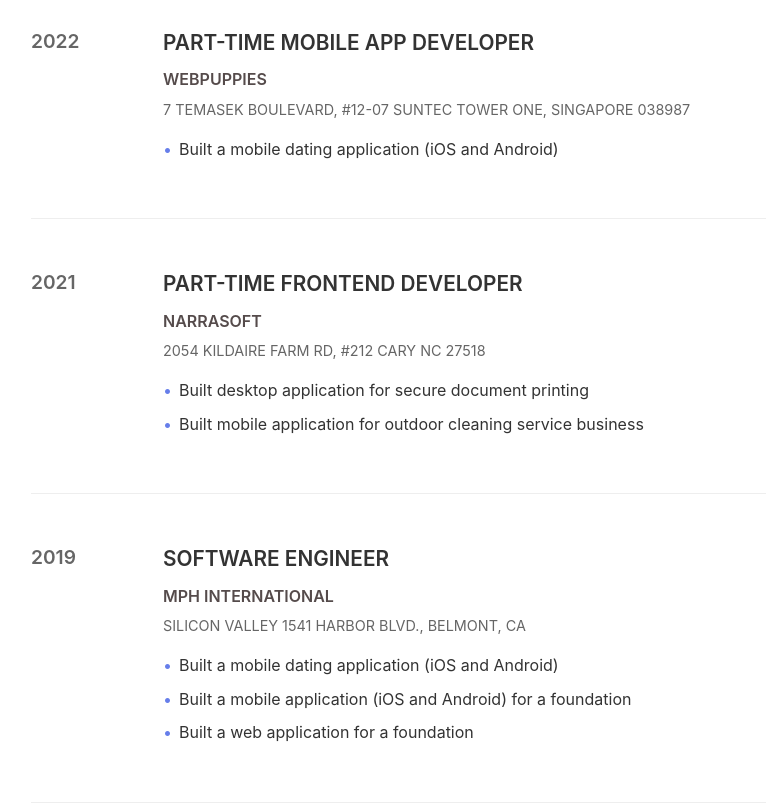
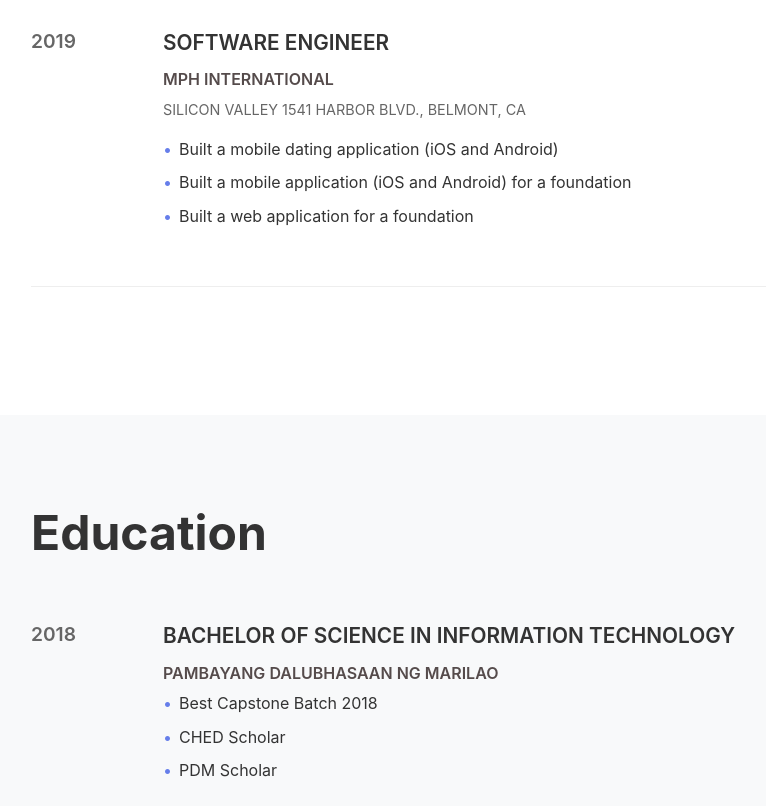
Before and after one commit to ericksondelacruz/about-me, a plain HTML site: page index.html in a window 1280 px wide. Shown: the part 1220-2026 px from the top of the page, without its empty margins (41-807 px from the left). Drawn offline with Linux system fonts and the light colour scheme.

Commit message:
Update history

```diff
--- a/index.html
+++ b/index.html
@@ -100,35 +100,6 @@
 
 				<div class="experience-item">
 					<div class="experience-header">
-						<div class="experience-year">2022</div>
-						<div class="experience-details">
-							<div class="job-title">PART-TIME MOBILE APP DEVELOPER</div>
-							<div class="company">WEBPUPPIES</div>
-							<div class="location">7 TEMASEK BOULEVARD, #12-07 SUNTEC TOWER ONE, SINGAPORE 038987</div>
-							<ul class="responsibilities">
-								<li>Built a mobile dating application (iOS and Android)</li>
-							</ul>
-						</div>
-					</div>
-				</div>
-
-				<div class="experience-item">
-					<div class="experience-header">
-						<div class="experience-year">2021</div>
-						<div class="experience-details">
-							<div class="job-title">PART-TIME FRONTEND DEVELOPER</div>
-							<div class="company">NARRASOFT</div>
-							<div class="location">2054 KILDAIRE FARM RD, #212 CARY NC 27518</div>
-							<ul class="responsibilities">
-								<li>Built desktop application for secure document printing</li>
-								<li>Built mobile application for outdoor cleaning service business</li>
-							</ul>
-						</div>
-					</div>
-				</div>
-
-				<div class="experience-item">
-					<div class="experience-header">
 						<div class="experience-year">2019</div>
 						<div class="experience-details">
 							<div class="job-title">SOFTWARE ENGINEER</div>
```
